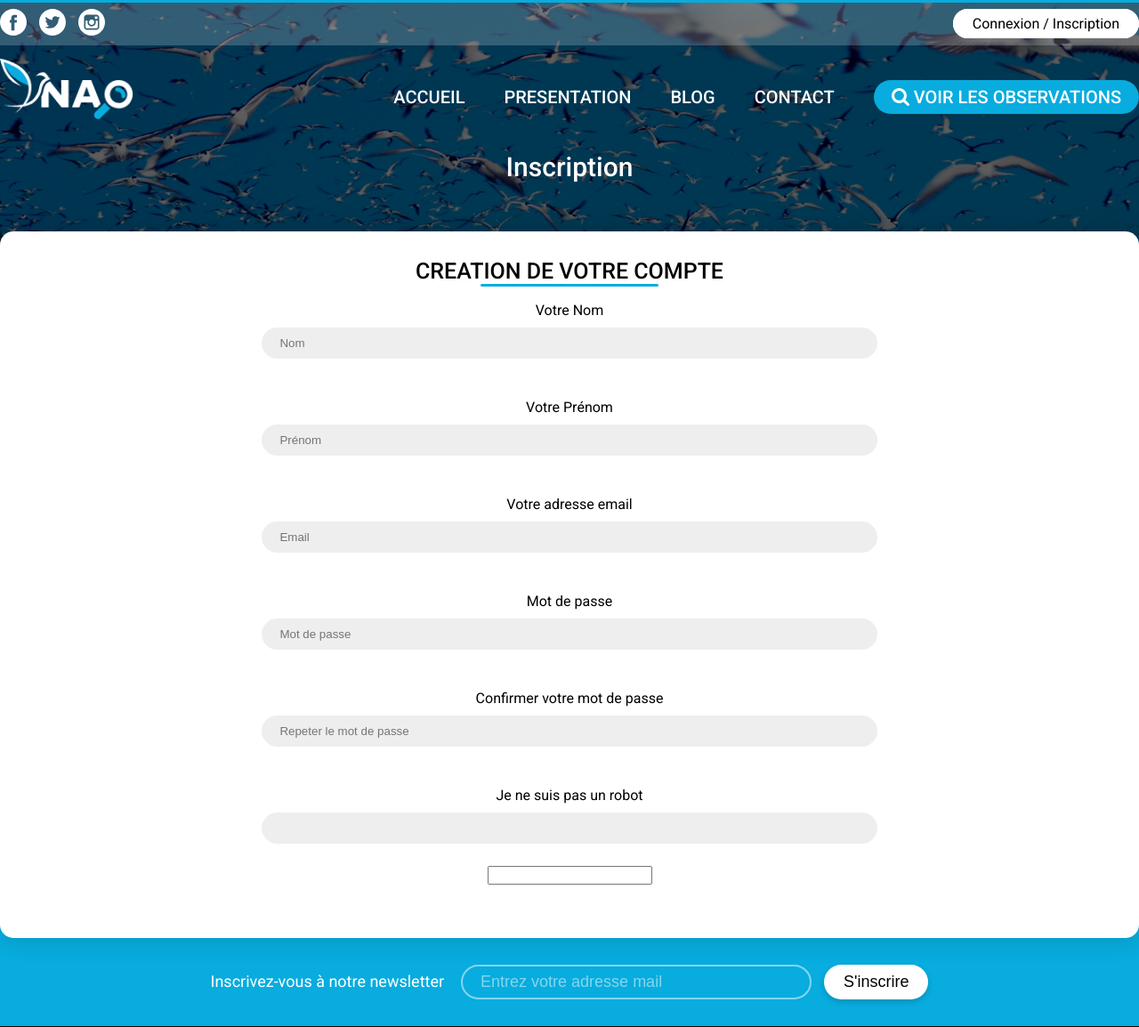
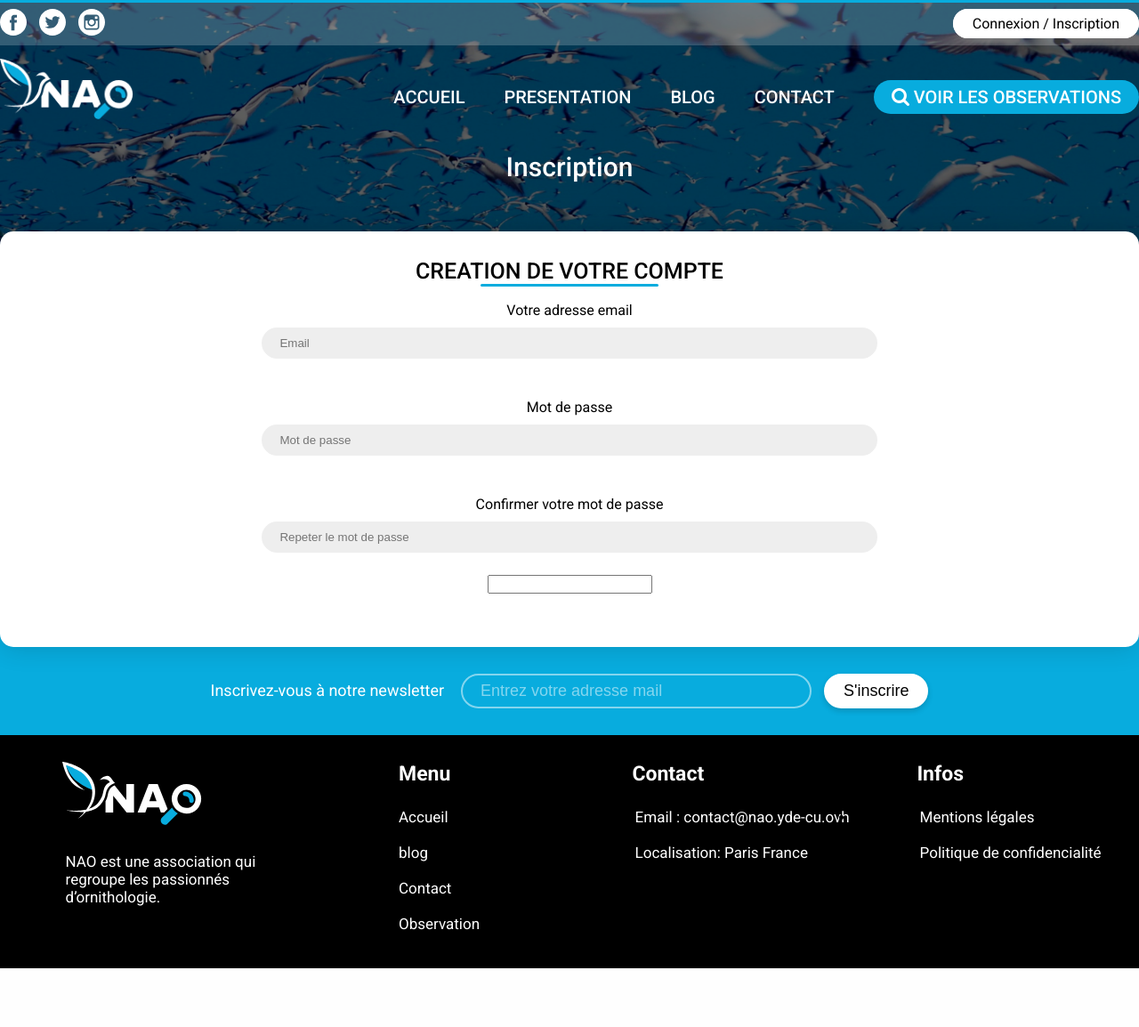
Before and after one commit to NaoProjet5/Projet-Nao, a Symfony app: template templates/jd_login_nao/jdCreatedAtLogin.html.twig in a window 1280 px wide; the page is wider, and only the part inside the window is pictured. Shown: the top 1154 px of that part at 89% size. After the commit the page ends 1088 px from the top of that part, so only its background shows below. Run offline with Twig, Linux system fonts and the light colour scheme; the template is opened without the code that fills it, so the values that code supplies are empty; form fields are guessed from the names that the template uses; some libraries are stand-ins or nearby versions.

Commit message:
modification du fichier pour rendre le pull effectif

```diff
--- a/templates/jd_login_nao/jdCreatedAtLogin.html.twig
+++ b/templates/jd_login_nao/jdCreatedAtLogin.html.twig
@@ -19,17 +19,6 @@
             {{ form_start(form, {'attr': {'class': 'col-sm-6 col-sm-offset-6'}}) }}
             {{ form_errors(form) }}
             <div class="form-group">
-                            {{ form_label(form.name, 'Votre Nom') }}
-                            {{ form_errors(form.name) }}
-                            {{ form_widget(form.name, {'attr': {'class': 'form-control', 'id': 'nom', 'required': 'required', 'placeholder': 'Nom'}}) }}
-                            <span id="nomVide"></span>
-                        </div>
-                        <div class="form-group">
-                            {{ form_label(form.firstname, 'Votre Prénom') }}
-                            {{ form_errors(form.firstname) }}
-                            {{ form_widget(form.firstname, {'attr': {'class': 'form-control', 'id': 'prenom', 'placeholder': 'Prénom'}}) }}
-                        </div>
-                        <div class="form-group">
                 {{ form_label(form.email, 'Votre adresse email') }}
                 {{ form_errors(form.email) }}
                 {{ form_widget(form.email, {'attr': {'class': 'form-control', 'id': 'nom', 'required': 'required', 'placeholder': 'Email'}}) }}
@@ -45,14 +34,10 @@
                 {{ form_errors(form.passwordConfirm) }}
                 {{ form_widget(form.passwordConfirm, {'attr': {'class': 'form-control', 'id': 'prenom', 'placeholder': 'Repeter le mot de passe'}}) }}
             </div>
-                    <div class="form-group">
-                        {{ form_label(form.recaptcha,'Je ne suis pas un robot') }}
-                        {{ form_widget(form.recaptcha) }}
-                    </div>
-
             {{ form_widget(form.Enregistrer, {'attr': {'class': 'submit'}}) }}
             {{ form_end(form) }}
         </div>
+
     </div>
 </div>
 {% endblock %}
```
Lines whose indentation alone changed are shown as unchanged.
